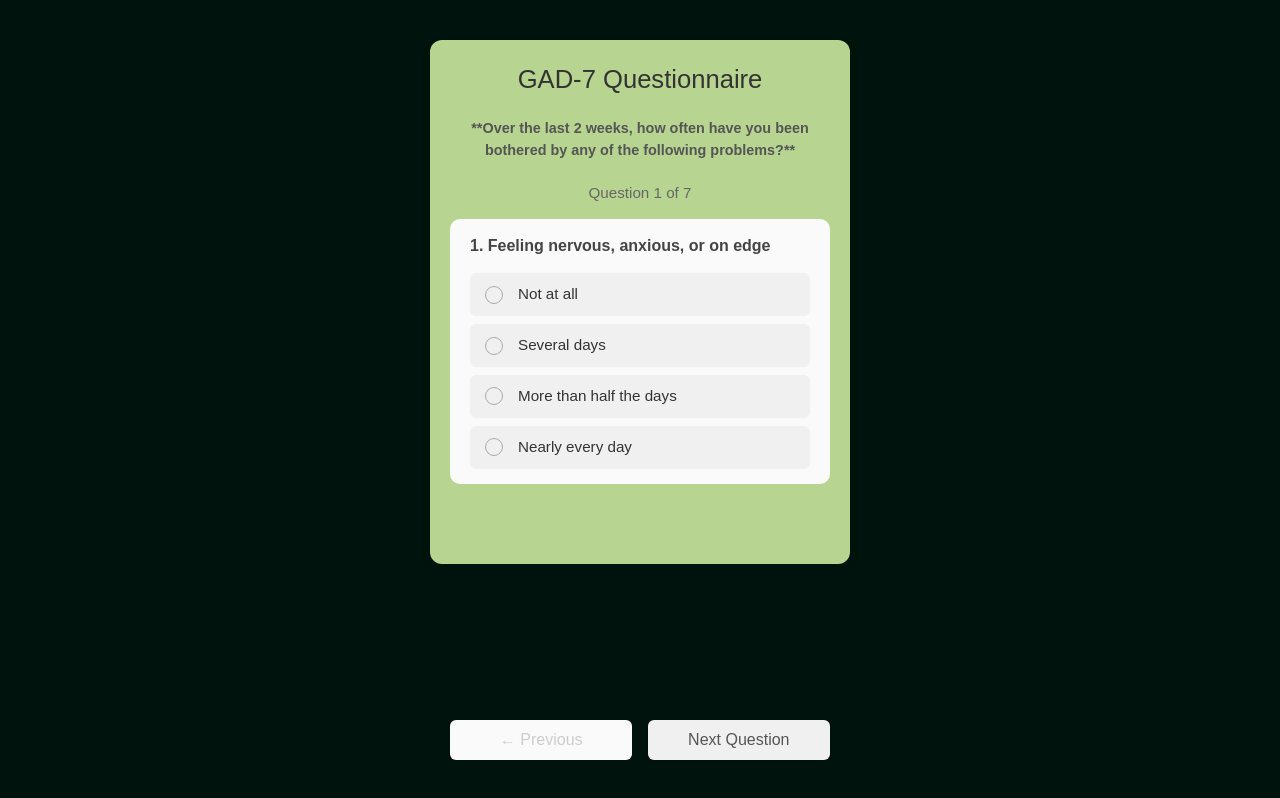
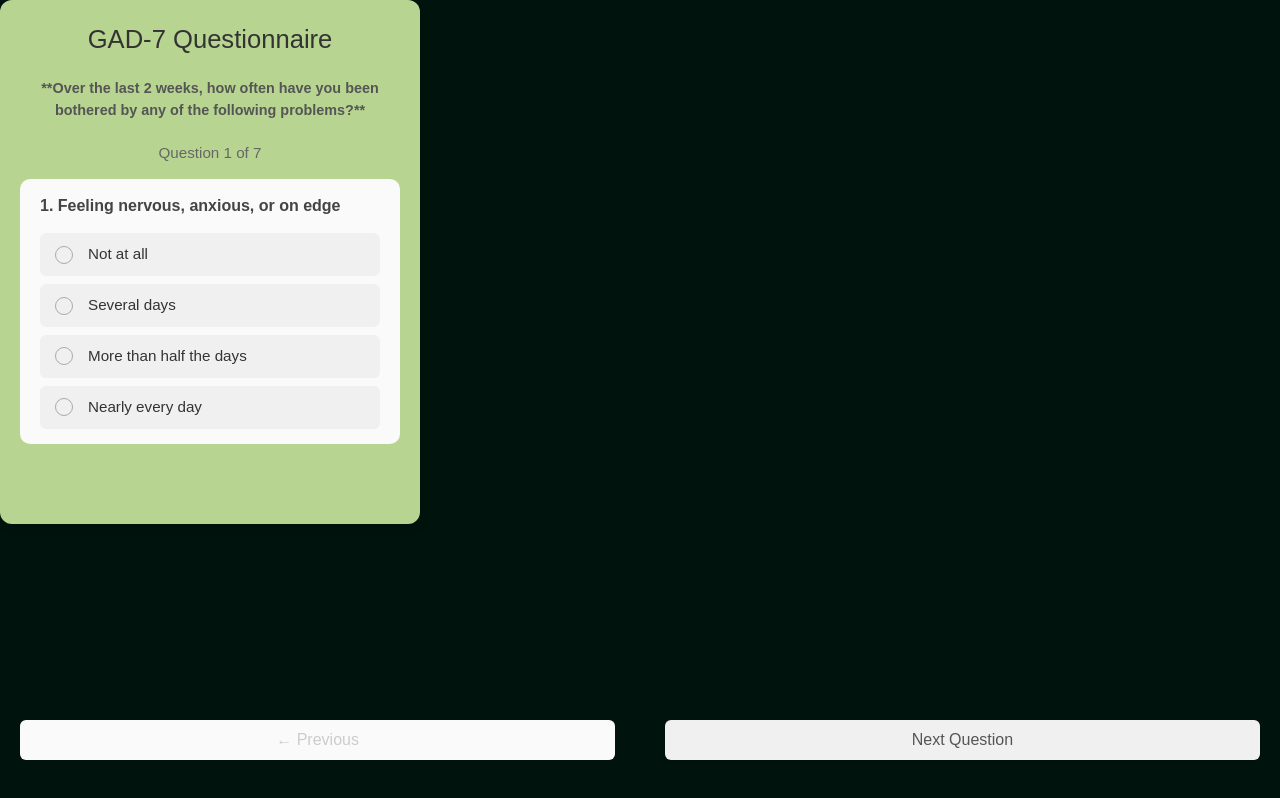
Before and after one commit to HarshaNaidu11/Bloomence_99, a React (Vite) app in the folder frontend/: page /gad7 in a window 1280 px wide. Built offline with nearby package versions, Linux system fonts and the light colour scheme; no server answers; sample sign-in values are in the browser's storage.

Commit message:
Update PHQ9.css

```diff
--- a/frontend/src/pages/Questionnaires/PHQ9.css
+++ b/frontend/src/pages/Questionnaires/PHQ9.css
@@ -4,17 +4,19 @@
 
 /* --- OUTER WRAPPER: Centers the entire questionnaire --- */
 .phq9-wrapper {
-   width: 100vw; /* Take full viewport width */
-  min-height: 100vh;
-  margin: 0 auto;
-  max-width: 420px;
+   .phq9-wrapper {
+  margin: 0; /* Remove horizontal margin for full width */
+  width: 100vw; /* Take full viewport width */
+  min-height: 100vh; /* Take full viewport height */
   position: relative;
   display: flex;
   flex-direction: column;
   align-items: center;
-   padding-top: 40px;
+  /* Use padding to create space above the content card */
+  padding-top: 40px;
   /* Important: Remove any background color from this wrapper */
   background: none;
+}
 }
 .phq9-page {
   /* Replace 'signup-image.jpg' with the actual image name from your assets folder */
```
